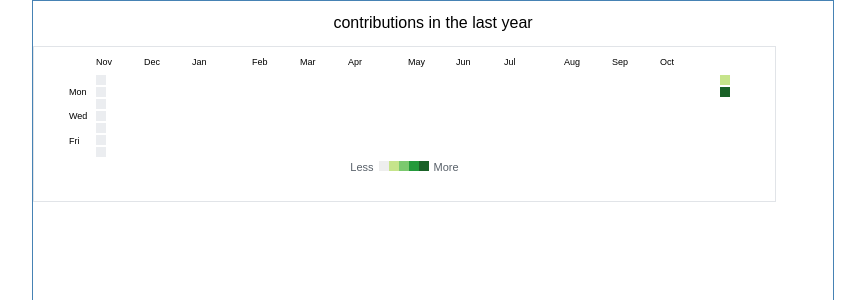
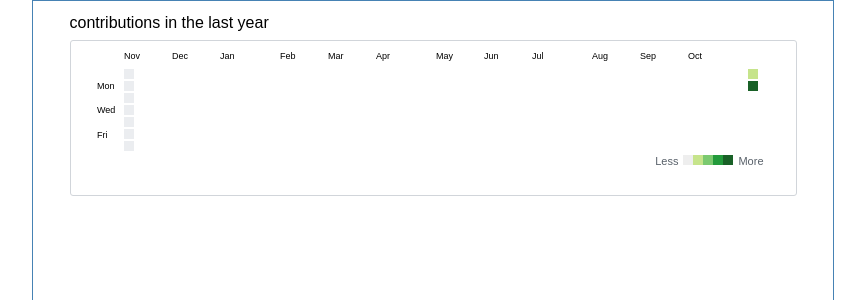
Before and after one commit to hianson/GitHub-Calendar-Clone, a React (Create React App) app in the folder frontend/: page / in a window 1280 px wide. Shown: the top 300 px of the page, without its empty margins (207-1072 px from the left). Built offline with nearby package versions, Linux system fonts and the light colour scheme.

Commit message:
light styling

```diff
--- a/frontend/src/App.css
+++ b/frontend/src/App.css
@@ -2,13 +2,14 @@ body {
   /*font-family: -apple-system, BlinkMacSystemFont, "Segoe UI", Helvetica, Arial, sans-serif, "Apple Color Emoji", "Segoe UI Emoji", "Segoe UI Symbol"*/
 }
 
-h2 {
+.graph-header {
+  margin-left: 36.5px;
   font-weight: 400;
   font-size: 16px;
+  margin-bottom: 8px;
 }
 
 .container {
-  text-align: center;
   margin: auto;
   width: 800px;
   height: 700px;
@@ -16,21 +17,27 @@ h2 {
 }
 
 .graph-container {
-  border: 1px #e1e4e8 solid;
+  text-align: center;
+  margin: inherit;
+  border: 1px #d1d5da solid;
+  border-radius: 3px;
   width: 725px;
   height: 138px;
-  padding: 8px;
+  padding: 8px 0;
   font-size: 9px;
 }
 
-.calendar {
-
-}
-
 .graph-footer {
+  margin: inherit;
   /*border: 1px orange solid;*/
   font-size: 11px;
   color: #586069;
+  width: 661px;
+  height: 16px;
+}
+
+.legend-container {
+  float: right;
 }
 
 .legend {
--- a/frontend/src/App.js
+++ b/frontend/src/App.js
@@ -15,7 +15,7 @@ class App extends Component {
   render() {
     return (
       <div className="container">
-        <h2>contributions in the last year</h2>
+        <h2 className="graph-header">contributions in the last year</h2>
         <div className="graph-container">
           <svg
               width="676"
@@ -178,6 +178,8 @@ class App extends Component {
 
 
           <div className="graph-footer">
+
+            <div className="legend-container">
               Less
               <ul className="legend">
                 <li style={{backgroundColor: '#eee'}}></li>
@@ -189,6 +191,9 @@ class App extends Component {
               More
             </div>
 
+
+
+          </div>
 
 
 
```
Lines whose indentation alone changed are shown as unchanged.
